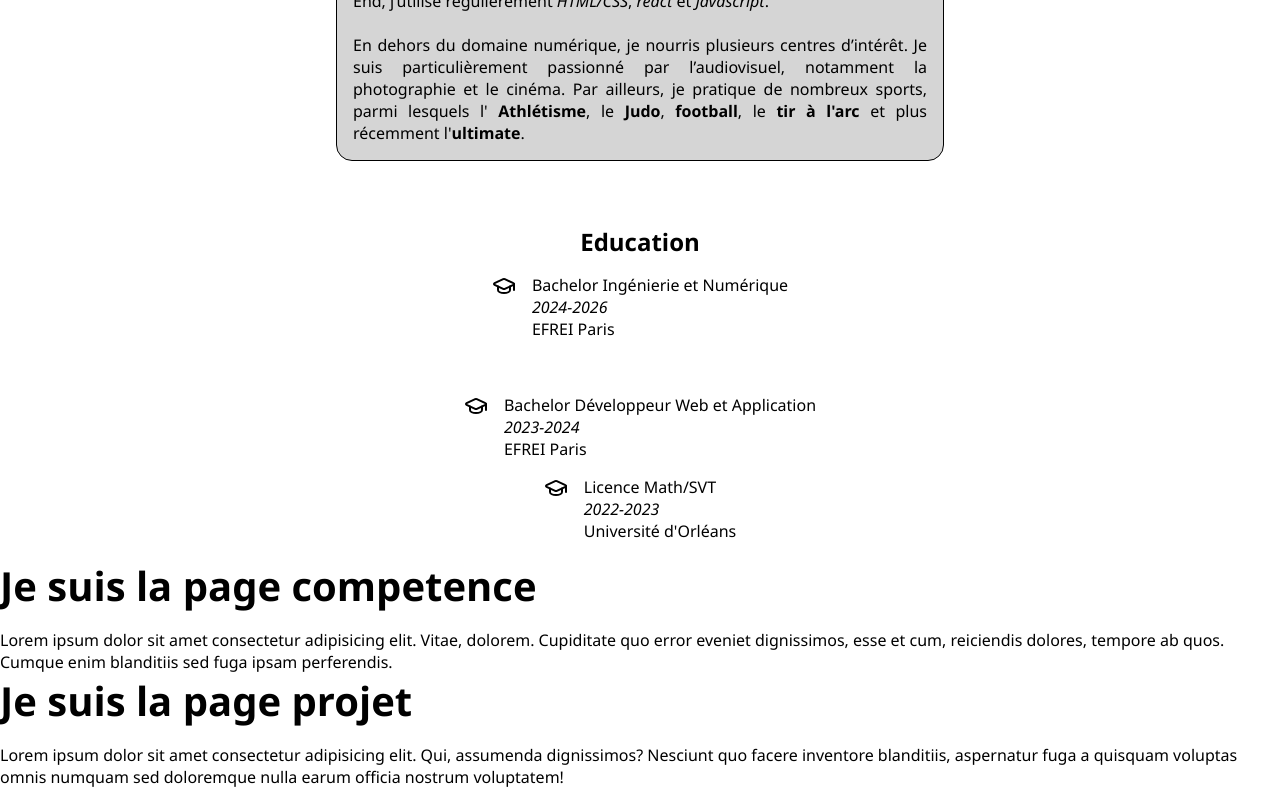
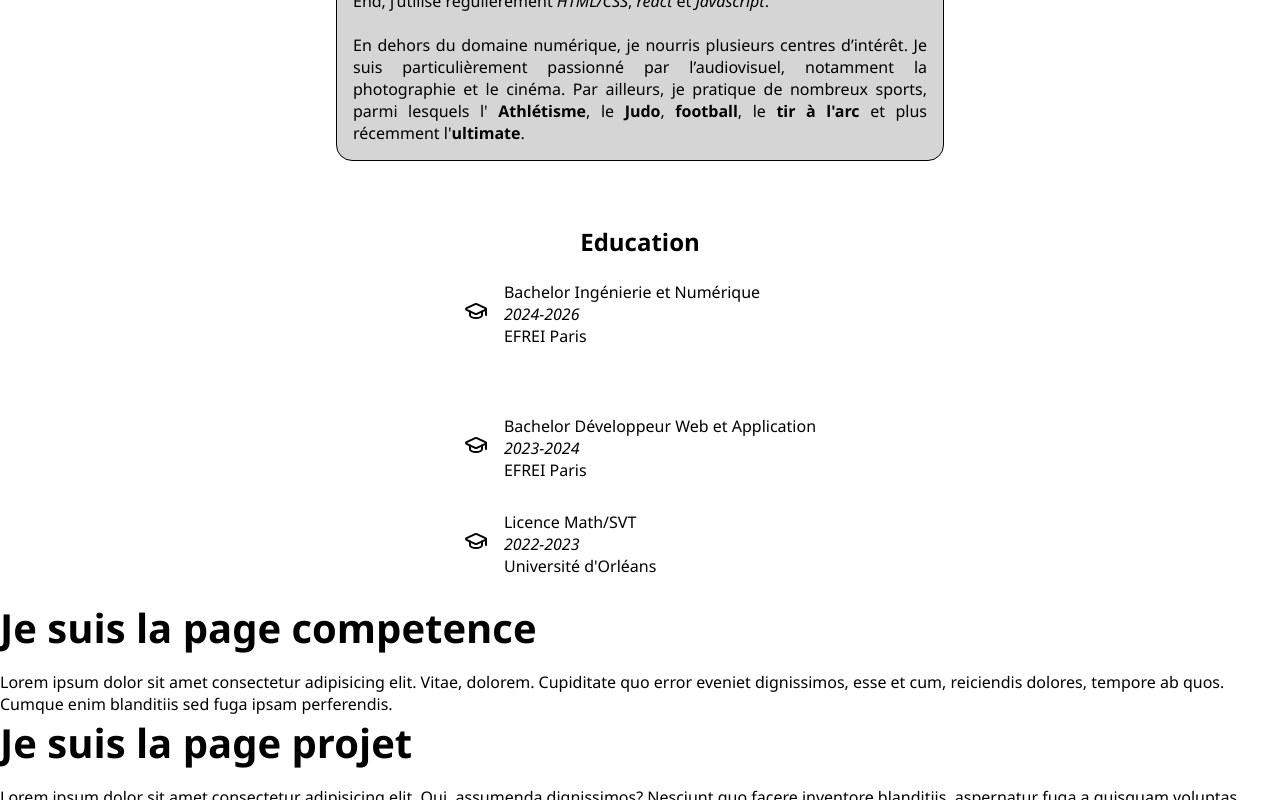
Before and after one commit to yanis-meziane/portefolio, a React (Create React App) app: page / in a window 1280 px wide. Shown: the part 1105-1905 px from the top of the page. Built offline with nearby package versions, Linux system fonts and the light colour scheme.

Commit message:
About Modification 1.2.2

```diff
--- a/src/components/CSS/main.css
+++ b/src/components/CSS/main.css
@@ -80,21 +80,15 @@ h1 {
 #about{
   display: flex;
   justify-content: center;
+  align-items: center;
   width: 100%;
   flex-direction: column;
-}
-
-#education_class {
-  display: flex;
-  justify-content: center;
-  width: 100%;
 }
 
 #education {
   display: flex;
   flex-direction: column;
   justify-content: center;
-  align-items: center;
   width: 100%;
   gap: 1rem;
   padding: 1rem;
@@ -102,14 +96,20 @@ h1 {
 
 .education_text {
   display: flex;
+  align-items: center;
   width: 100%;
-  justify-content: center;
+  height: 10vh;
   gap: 1rem;
 }
 
-
+#education_main{
+  display: flex;
+  justify-content: center;
+  flex-direction: column;
+}
 
 h2{
   display: flex;
   justify-content: center;
+  align-items: center;
 }
--- a/src/components/about.jsx
+++ b/src/components/about.jsx
@@ -30,8 +30,8 @@ export const About = () => {
                 </div>
             </article>
 
-
-            <h2>Education</h2>
+        <div id="education_main">
+                        <h2>Education</h2>
                 <article id="education">
                         <div className="education_text">
                             <div>
@@ -101,6 +101,7 @@ export const About = () => {
                             </div>
                         </div>
                 </article>
+        </div>
 
     </section>
     );
```
